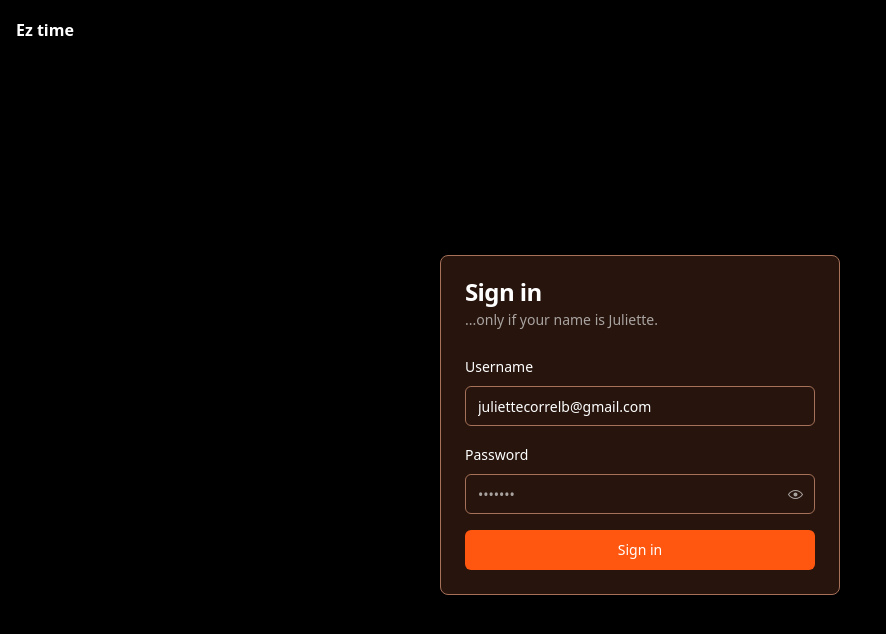
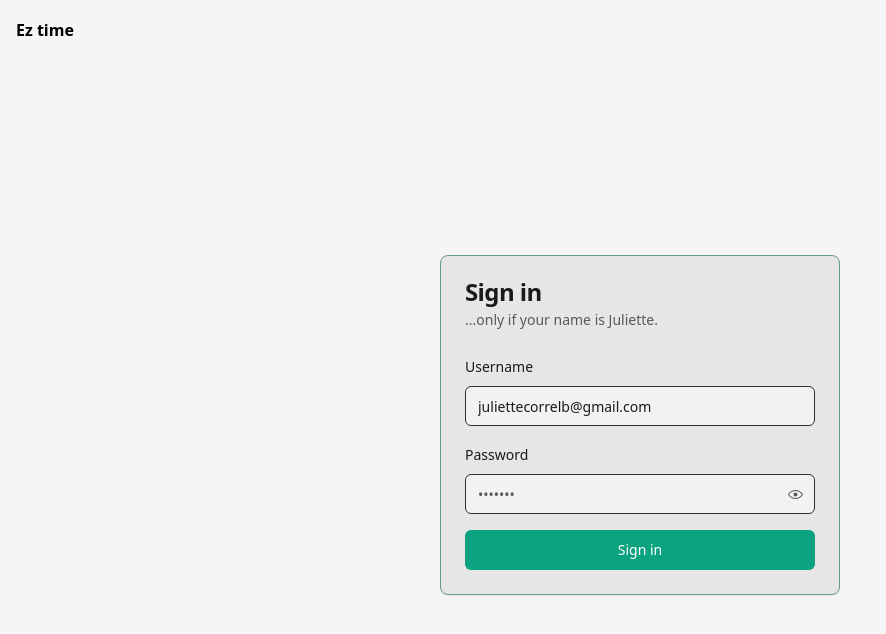
Before and after one commit to fltzr/vite-eztime, a React (Vite) app: page /signin in a window 1280 px wide. Shown: the top 634 px of the page, without its empty margins (0-886 px from the left). Built offline with nearby package versions, Linux system fonts and the light colour scheme; no server answers.

Commit message:
Update component styles for better readability and consistency

```diff
--- a/index.html
+++ b/index.html
@@ -1,5 +1,5 @@
 <!doctype html>
-<html lang="en" class="dark bg-gray-50 dark:bg-black h-[calc(100%-10px)]">
+<html lang="en" class="bg-gray-5 h-[calc(100%-10px)]">
   <head>
     <meta charset="UTF-8" />
     <link rel="icon" type="image/svg+xml" href="/icon.svg" />
--- a/src/components/app-layout/app-header.tsx
+++ b/src/components/app-layout/app-header.tsx
@@ -8,7 +8,7 @@ export const AppHeader = () => {
   const { middleContent, rightContent } = useAppHeaderStore();
 
   return (
-    <div className="w-full h-[57px] border-b border-black">
+    <div className="w-full h-[57px] border-b border-[#FBFBFB]">
       <div className="flex items-center justify-between h-full px-6">
         <div className="flex-grow-0 flex-shrink-0">
           <span className="text-lg font-semibold">{headerTitle}</span>
--- a/src/components/app-layout/app-layout.tsx
+++ b/src/components/app-layout/app-layout.tsx
@@ -7,7 +7,7 @@ const AppLayout = () => {
   return (
     <>
       <AppSidebar />
-      <main className="flex-grow h-full overflow-auto bg-muted/50 rounded-r-lg">
+      <main className="flex-grow h-full overflow-auto bg-white rounded-r-lg">
         <AppHeader />
         <Outlet />
       </main>
--- a/src/components/app-layout/app-sidebar.tsx
+++ b/src/components/app-layout/app-sidebar.tsx
@@ -3,7 +3,7 @@ import { NavItem } from "../nav-item/nav-item";
 
 export const AppSidebar = () => {
   return (
-    <div className="border-r border-r-black block dark:bg-[#1a1a1c] rounded-l-lg min-w-56 px-3 pt-[6px] pb-3">
+    <div className="border-r border-r-[#FBFBFB] block bg-[#FBFBFB] rounded-l-lg min-w-56 px-3 pt-[6px] pb-3">
       <div className="flex h-full max-h-screen flex-col gap-2">
         <div className="flex-1 overflow-auto py-2">
           <nav className="grid items-start px-1 text-sm font-medium">
--- a/src/components/global-layout/global-layout.tsx
+++ b/src/components/global-layout/global-layout.tsx
@@ -4,7 +4,7 @@ import { Toaster } from "@/components/ui/sonner";
 
 const GlobalLayout = () => {
   return (
-    <div className="bg-black h-full overflow-hidden relative z-0">
+    <div className="bg-[#F5F5F5] h-full overflow-hidden relative z-0">
       <GlobalHeader />
       <div
         className={`flex mx-2 mb-2 mt-[60px] dark:bg-black h-[calc(100%-60px)]`}
--- a/src/components/nav-item/nav-item.tsx
+++ b/src/components/nav-item/nav-item.tsx
@@ -15,10 +15,9 @@ export const NavItem = ({
     <Link
       to={href}
       className={clsx(
-        "flex items-center gap-3 rounded-lg  px-3 py-2 my-[0.5px] dark:hover:text-primary",
+        "flex items-center gap-3 rounded-lg  px-3 py-2 my-[0.5px] hover:text-black hover:bg-muted/90",
         {
-          "bg-gray-100 dark:bg-muted/30 dark:text-primary":
-            route.pathname === href,
+          "bg-muted/90 text-black/80": route.pathname === href,
         }
       )}
     >
--- a/src/index.css
+++ b/src/index.css
@@ -8,47 +8,47 @@
 
 @layer base {
   :root {
-    --background: 18 100% 100%;
-    --foreground: 18 5% 10%;
-    --card: 18 50% 100%;
-    --card-foreground: 18 5% 15%;
-    --popover: 18 100% 100%;
-    --popover-foreground: 18 100% 10%;
-    --primary: 18 100% 53%;
+    --background: 166 0% 95%;
+    --foreground: 166 0% 0%;
+    --card: 166 0% 90%;
+    --card-foreground: 166 0% 10%;
+    --popover: 166 0% 95%;
+    --popover-foreground: 166 95% 0%;
+    --primary: 166 87.4% 34.1%;
     --primary-foreground: 0 0% 100%;
-    --secondary: 18 30% 90%;
+    --secondary: 166 10% 70%;
     --secondary-foreground: 0 0% 0%;
-    --muted: -20 30% 95%;
-    --muted-foreground: 18 5% 40%;
-    --accent: -20 30% 90%;
-    --accent-foreground: 18 5% 15%;
-    --destructive: 0 100% 50%;
-    --destructive-foreground: 18 5% 100%;
-    --border: 18 30% 82%;
-    --input: 18 30% 50%;
-    --ring: 18 100% 53%;
+    --muted: 128 10% 85%;
+    --muted-foreground: 166 0% 35%;
+    --accent: 128 10% 80%;
+    --accent-foreground: 166 0% 10%;
+    --destructive: 0 50% 30%;
+    --destructive-foreground: 166 0% 90%;
+    --border: 166 20% 50%;
+    --input: 166 20% 18%;
+    --ring: 166 87.4% 34.1%;
     --radius: 0.5rem;
   }
   .dark {
-    --background: 18 50% 10%;
-    --foreground: 18 5% 100%;
-    --card: 18 50% 10%;
-    --card-foreground: 18 5% 100%;
-    --popover: 18 50% 5%;
-    --popover-foreground: 18 5% 100%;
-    --primary: 18 100% 53%;
+    --background: 166 10% 5%;
+    --foreground: 166 0% 90%;
+    --card: 166 0% 0%;
+    --card-foreground: 166 0% 90%;
+    --popover: 166 10% 5%;
+    --popover-foreground: 166 0% 90%;
+    --primary: 166 87.4% 34.1%;
     --primary-foreground: 0 0% 100%;
-    --secondary: 18 30% 20%;
+    --secondary: 166 10% 10%;
     --secondary-foreground: 0 0% 100%;
-    --muted: -20 30% 25%;
-    --muted-foreground: 18 5% 65%;
-    --accent: -20 30% 25%;
-    --accent-foreground: 18 5% 95%;
-    --destructive: 0 100% 50%;
-    --destructive-foreground: 18 5% 100%;
-    --border: 18 30% 50%;
-    --input: 18 30% 50%;
-    --ring: 18 100% 53%;
+    --muted: 128 10% 15%;
+    --muted-foreground: 166 0% 60%;
+    --accent: 128 10% 15%;
+    --accent-foreground: 166 0% 90%;
+    --destructive: 0 50% 30%;
+    --destructive-foreground: 166 0% 90%;
+    --border: 166 20% 18%;
+    --input: 166 20% 18%;
+    --ring: 166 87.4% 34.1%;
     --radius: 0.5rem;
   }
 }
--- a/src/pages/time-log/page.tsx
+++ b/src/pages/time-log/page.tsx
@@ -35,6 +35,8 @@ export const TimeLogPage = () => {
     <div className="mx-28 my-16 space-y-4">
       <div className="grid gap-4 md:grid-cols-2 lg:grid-cols-4">
         <TotalAmountEarnedCard />
+        {/* Total hours worked */}
+        {/*  */}
       </div>
       <DataTable columns={columns} data={processedData} />
     </div>
```
Also changed, not shown: components.json.
